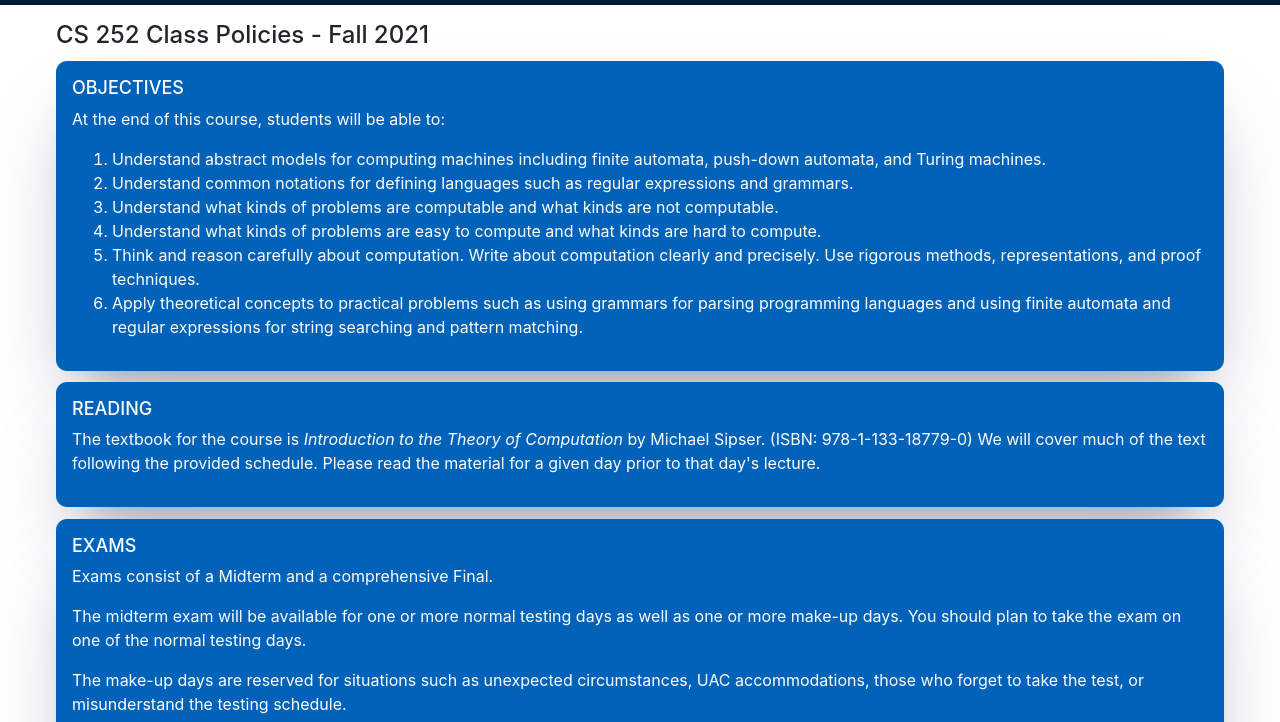
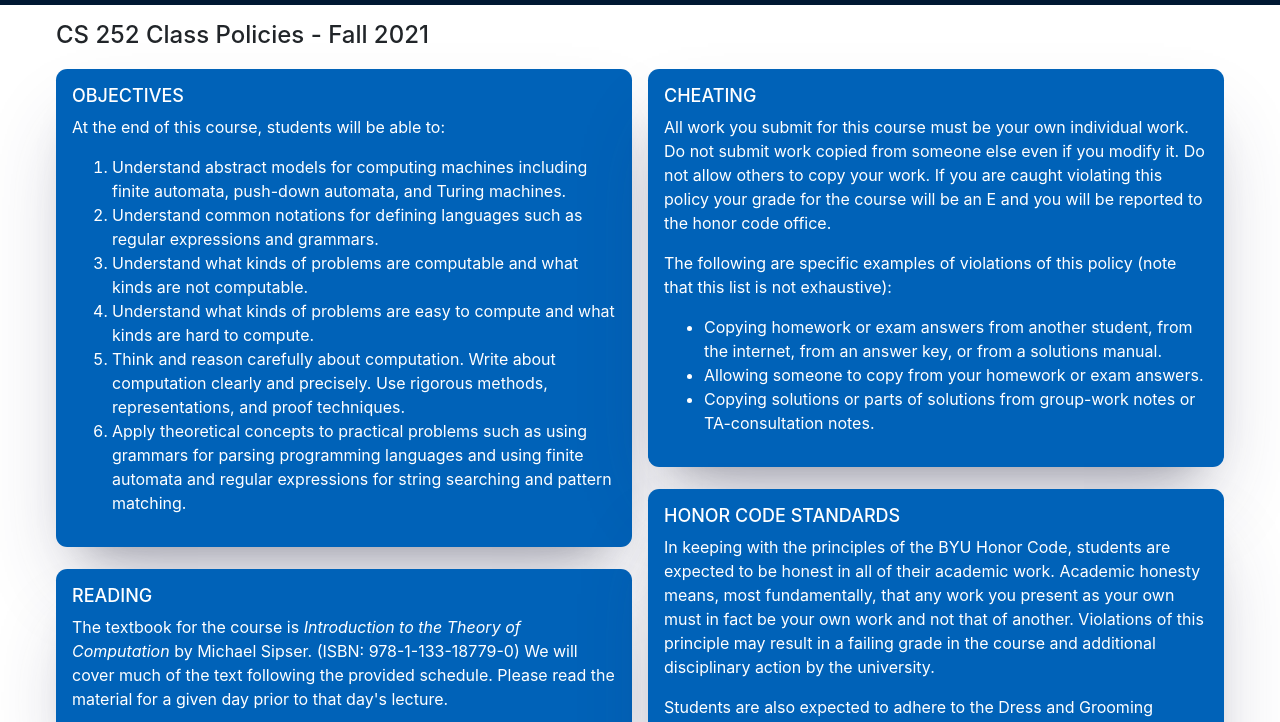
Before and after one commit to jmasashicampbell/CS252Redesign, a plain HTML site: page policies.html in a window 1280 px wide. Shown: the part 51-773 px from the top of the page. Drawn offline with nearby package versions, Linux system fonts and the light colour scheme.

Commit message:
Masonry layout for policies

```diff
--- a/policies.css
+++ b/policies.css
@@ -6,3 +6,15 @@
     padding: 0.5rem;
     background-color: var(--dark-blue);
 }
+
+@media only screen and (min-device-width: 641px) and (min-width: 641px) {
+    .policies {
+        column-count: 2;
+    }
+
+    .policy-box {
+        display: inline-block;
+        width: 100%
+    }
+
+}
--- a/policies.html
+++ b/policies.html
@@ -32,6 +32,7 @@
         <div class="cap-width-padding">
             <h2>CS 252 Class Policies - Fall 2021</h2>
 
+            <div class="policies">
                 <div class="blue-box policy-box">
                     <h3>Objectives</h3>
 
@@ -185,8 +186,8 @@
                             <td>Homework</td>
                             <td>34%</td>
                         </tr>
-                </table><br>
-
+                    </table>
+                    <br>
 
 
                     <h4>
@@ -290,18 +291,18 @@
 
                     <p>
                         In keeping with the principles of the BYU Honor Code, students are expected
-                    to be honest in all of their academic work.  Academic honesty means, most
+                        to be honest in all of their academic work. Academic honesty means, most
                         fundamentally, that any work you present as your own must in fact be your
-                    own work and not that of another.  Violations of this principle may result
+                        own work and not that of another. Violations of this principle may result
                         in a failing grade in the course and additional disciplinary action by the
                         university.
                     </p>
                     <p>
                         Students are also expected to adhere to the Dress and Grooming Standards.
                         Adherence demonstrates respect for yourself and others and ensures an
-                    effective learning and working environment.  It is the university's
+                        effective learning and working environment. It is the university's
                         expectation, and my own expectation in class, that each student will abide
-                    by all Honor Code standards.  Please call the Honor Code Office at 422-2847
+                        by all Honor Code standards. Please call the Honor Code Office at 422-2847
                         if you have questions about those standards.
                     </p>
                 </div>
@@ -350,6 +351,7 @@
                         that office.
                     </p>
                 </div>
+            </div>
 
         </div>
 
```
Lines whose indentation alone changed are shown as unchanged.
